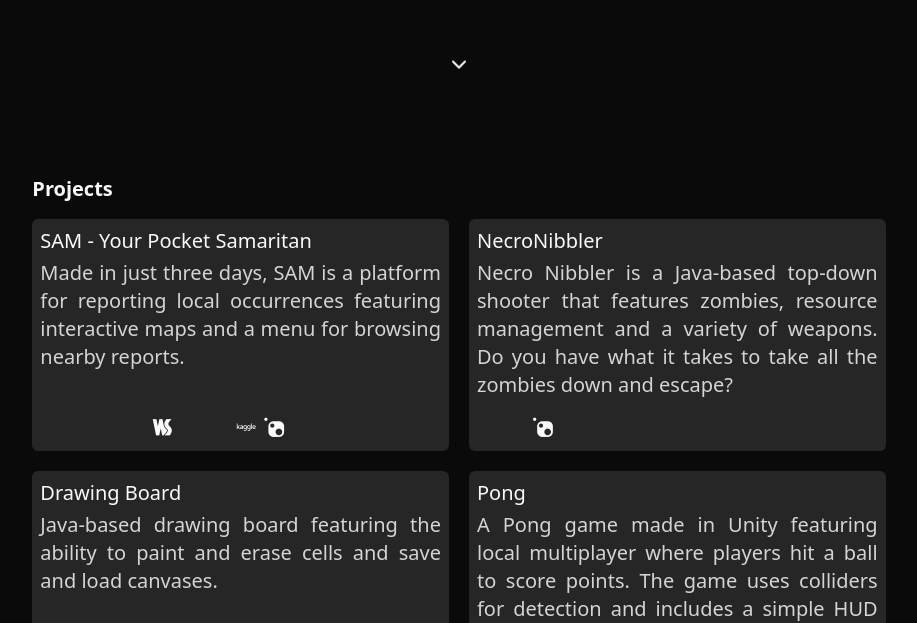
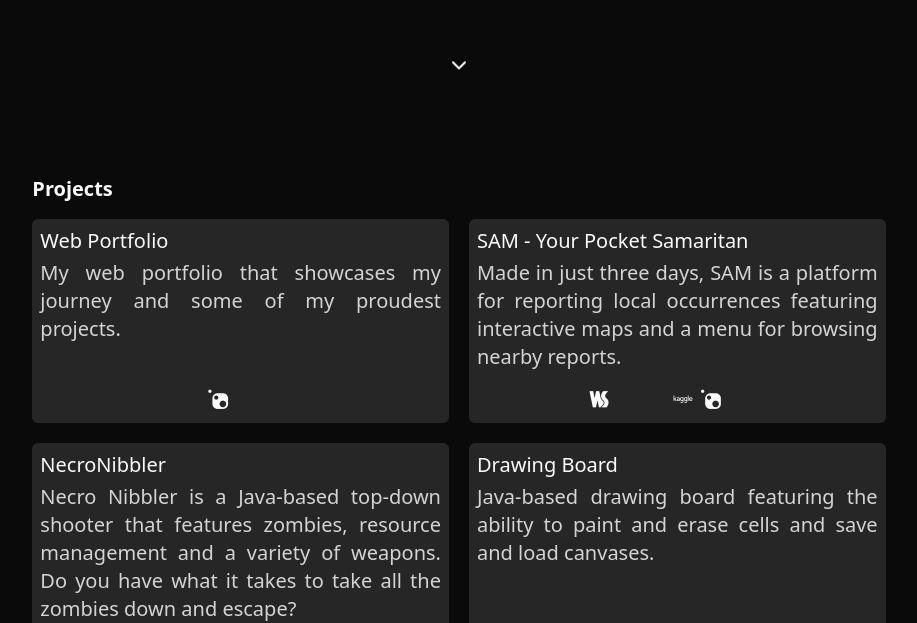
Before and after one commit to ssaxel03/web-portfolio, a Next.js app in the folder portfolio/: page / in a window 1280 px wide. Shown: the part 689-1312 px from the top of the page, without its empty margins (181-1098 px from the left). Built offline with nearby package versions, Linux system fonts and the light colour scheme.

Commit message:
feat: web portfolio project

```diff
--- a/portfolio/data/portfolio-data.tsx
+++ b/portfolio/data/portfolio-data.tsx
@@ -378,9 +378,74 @@ export const socials = {
 export const projects = {
     list: [
         {
+            name: 'Web Portfolio',
+            id: 'web-portfolio',
+            date: 'Feb 2025 - now',
+            shortDescription: 'My web portfolio that showcases my journey and some of my proudest projects.',
+            longDescription:
+                <>
+
+                    <h3 className="mb-4">Web Portfolio</h3>
+
+                    <p className="text-justify mb-2">A clean, responsive portfolio website showcasing my professional journey, skills, and projects. Built with modern web technologies to provide a seamless user experience.</p>
+
+                    <h3 className="mb-4">Overview</h3>
+
+                    <p className="text-justify mb-2">This portfolio serves as a digital representation of my professional identity, highlighting my experience, technical capabilities, and development projects. The site features simple navigation and dynamically generated content from a centralized data file for easy maintenance and updates.</p>
+
+                    <h3 className="mb-4">Features</h3>
+
+                    <ul className='list-disc ml-5 mb-4'>
+                        <li className="text-justify mb-1">Responsive Design: Fully optimized for all device sizes</li>
+                        <li className="text-justify mb-1">Simple Navigation: Intuitive user interface for seamless exploration</li>
+                        <li className="text-justify mb-1">Dynamic Content: Content rendered from a single data source for easy updates</li>
+                        <li className="text-justify mb-1">Professional Showcase: Clean presentation of skills, experience, and projects</li>
+                        <li className="text-justify mb-1">Tailwind CSS: Utility-first CSS framework for rapid UI development</li>
+                        <li className="text-justify mb-1">Git: Version control for project management</li>
+                    </ul>
+
+                    <h3 className="mb-4">Tech Stack</h3>
+
+                    <p className="text-justify mb-2">The portfolio is built using the following technologies:</p>
+
+                    <ul className='list-disc ml-5 mb-4'>
+                        <li className="text-justify mb-1">JavaScript: Core programming language</li>
+                        <li className="text-justify mb-1">TypeScript: Static typing for improved code quality and developer experience</li>
+                        <li className="text-justify mb-1">React: Frontend library for building the user interface</li>
+                        <li className="text-justify mb-1">Next.js: React framework providing server-side rendering, routing, and optimization</li>
+                        <li className="text-justify mb-1">Tailwind CSS: Utility-first CSS framework for rapid UI development</li>
+                        <li className="text-justify mb-1">Git: Version control for project management</li>
+                    </ul>
+
+                </>,
+            technologies: [
+                techList.javascriptxl,
+                techList.typescriptxl,
+                techList.reactxl,
+                techList.nextxl,
+                techList.tailwindxl,
+                techList.vscodexl,
+                techList.gitxl,
+            ],
+            links: [
+                {
+                    name: "GitHub",
+                    url: "https://github.com/ssaxel03/web-portfolio",
+                    target: "_blank",
+                    icon: <i className="devicon-github-original"></i>,
+                },
+                {
+                    name: "WebApp",
+                    url: "https://ssaxel03.com",
+                    target: "_blank",
+                    icon: <LuLink />,
+                },
+            ]
+        },
+        {
             name: 'SAM - Your Pocket Samaritan',
             id: 'sam',
-            date: 'Dec 2024 - now',
+            date: 'Dec 2024 - Jan 2025',
             shortDescription: 'Made in just three days, SAM is a platform for reporting local occurrences featuring interactive maps and a menu for browsing nearby reports.',
             longDescription:
                 <>
@@ -595,7 +660,7 @@ export const projects = {
 
 export const skills = {
 
-    list : [
+    list: [
         techList.csharp,
         techList.java,
         techList.html,
```
Also changed, not shown: portfolio/public/output.css.
